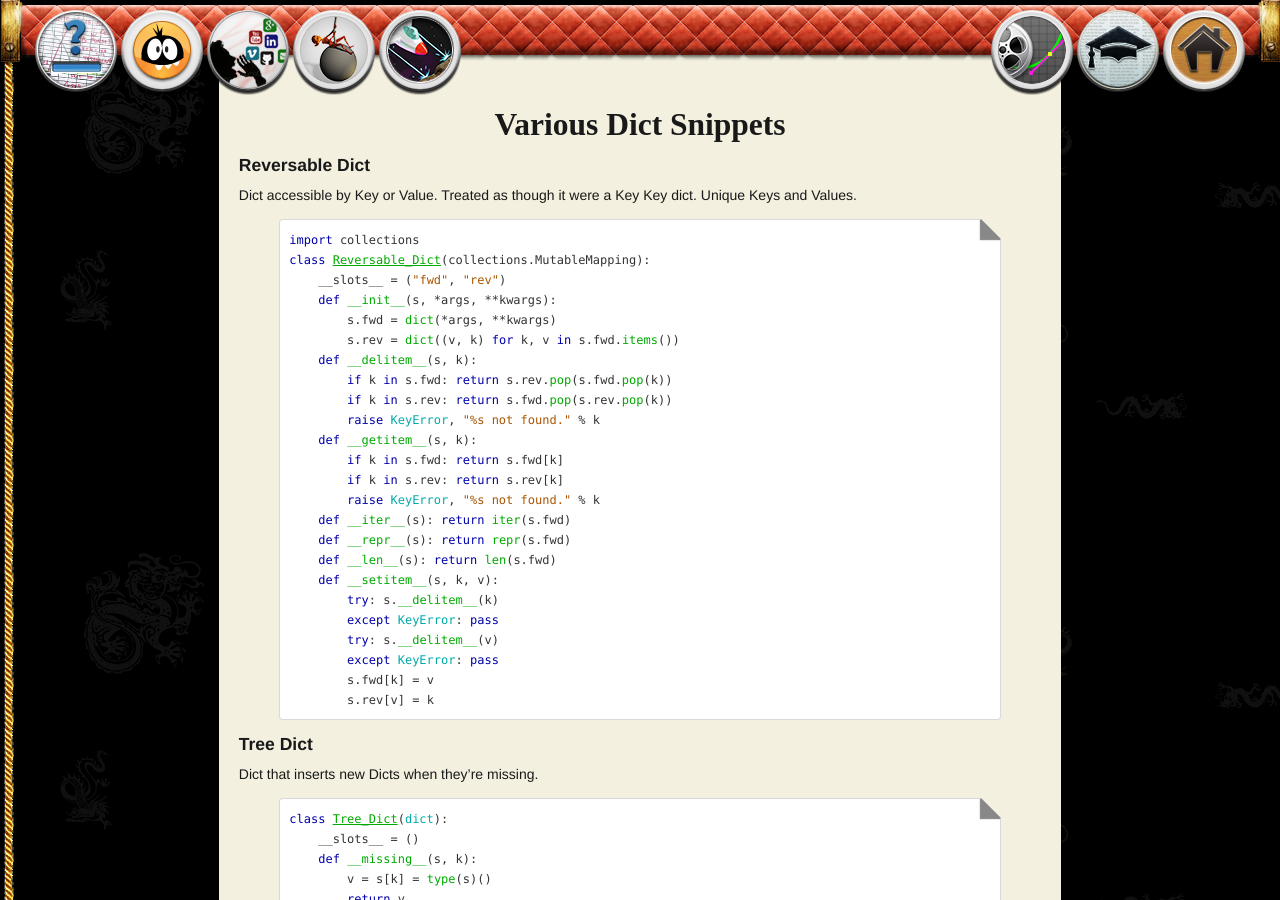
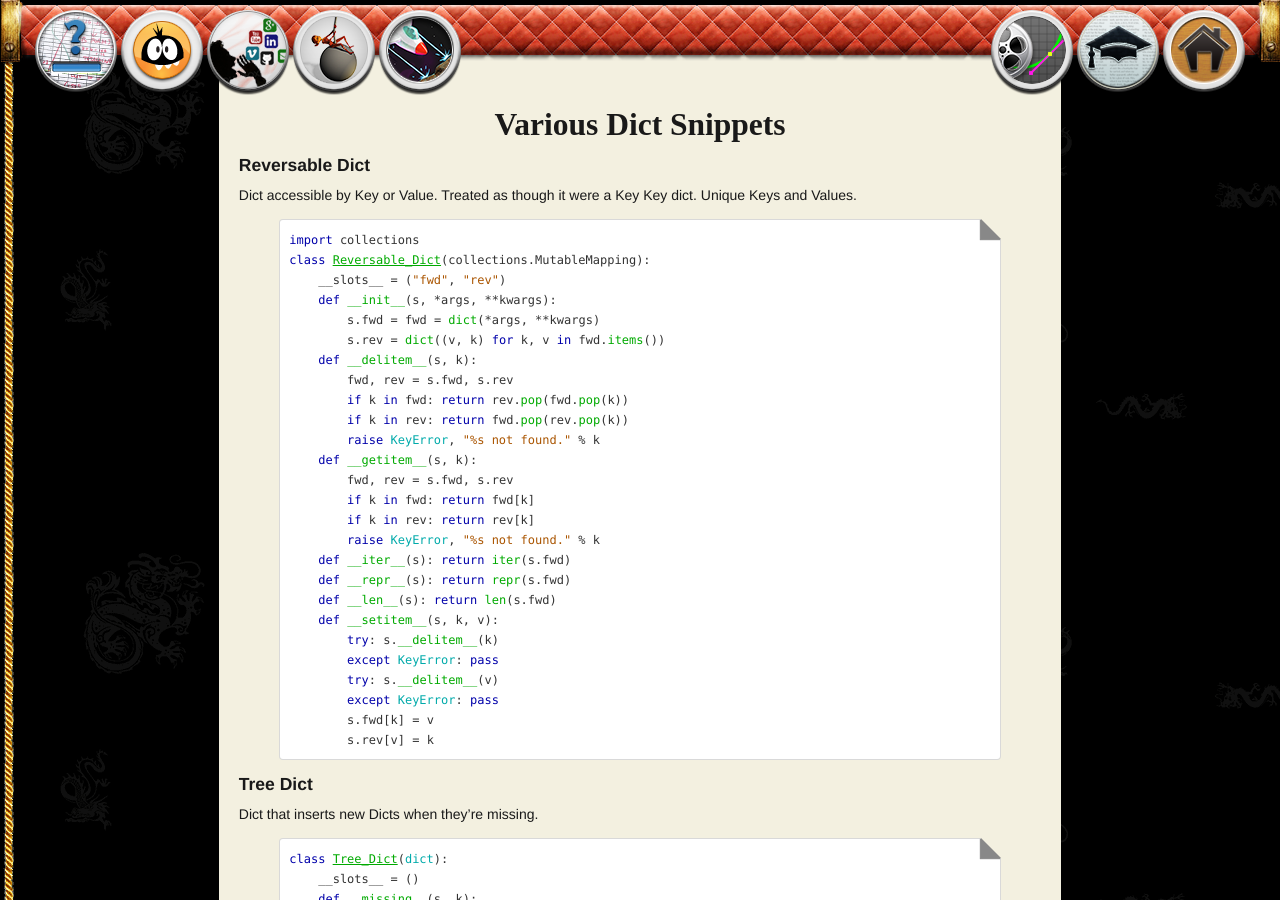
Before and after one commit to internetimagery/internetimagery.github.io, a Jekyll site: the page built from code/dict.md, in a window 1280 px wide and 900 px high. Built offline with Jekyll 4.4.1, drawn with Linux system fonts in a browser that asks for light colours; nearby versions of some CDN libraries; some web fonts are replaced.

Commit message:
small tweaks

```diff
--- a/code/dict.md
+++ b/code/dict.md
@@ -14,15 +14,17 @@ import collections
 class Reversable_Dict(collections.MutableMapping):
     __slots__ = ("fwd", "rev")
     def __init__(s, *args, **kwargs):
-        s.fwd = dict(*args, **kwargs)
-        s.rev = dict((v, k) for k, v in s.fwd.items())
+        s.fwd = fwd = dict(*args, **kwargs)
+        s.rev = dict((v, k) for k, v in fwd.items())
     def __delitem__(s, k):
-        if k in s.fwd: return s.rev.pop(s.fwd.pop(k))
-        if k in s.rev: return s.fwd.pop(s.rev.pop(k))
+        fwd, rev = s.fwd, s.rev
+        if k in fwd: return rev.pop(fwd.pop(k))
+        if k in rev: return fwd.pop(rev.pop(k))
         raise KeyError, "%s not found." % k
     def __getitem__(s, k):
-        if k in s.fwd: return s.fwd[k]
-        if k in s.rev: return s.rev[k]
+        fwd, rev = s.fwd, s.rev
+        if k in fwd: return fwd[k]
+        if k in rev: return rev[k]
         raise KeyError, "%s not found." % k
     def __iter__(s): return iter(s.fwd)
     def __repr__(s): return repr(s.fwd)
```
